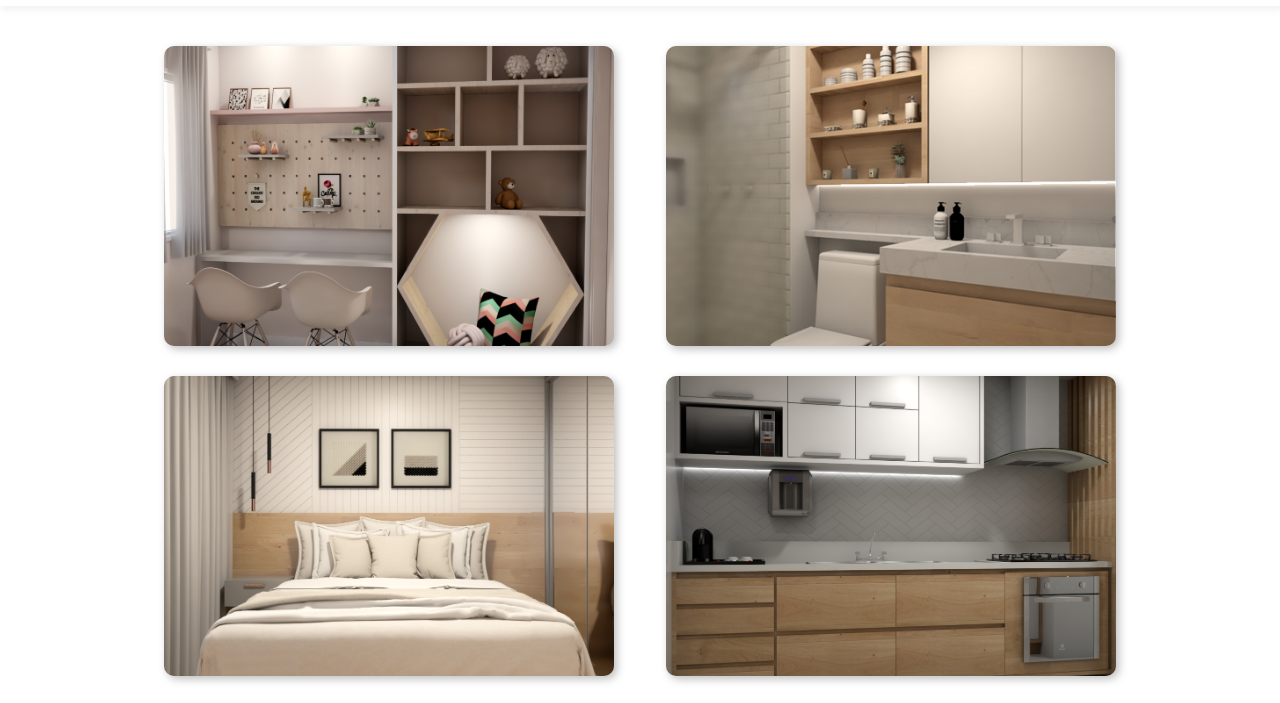
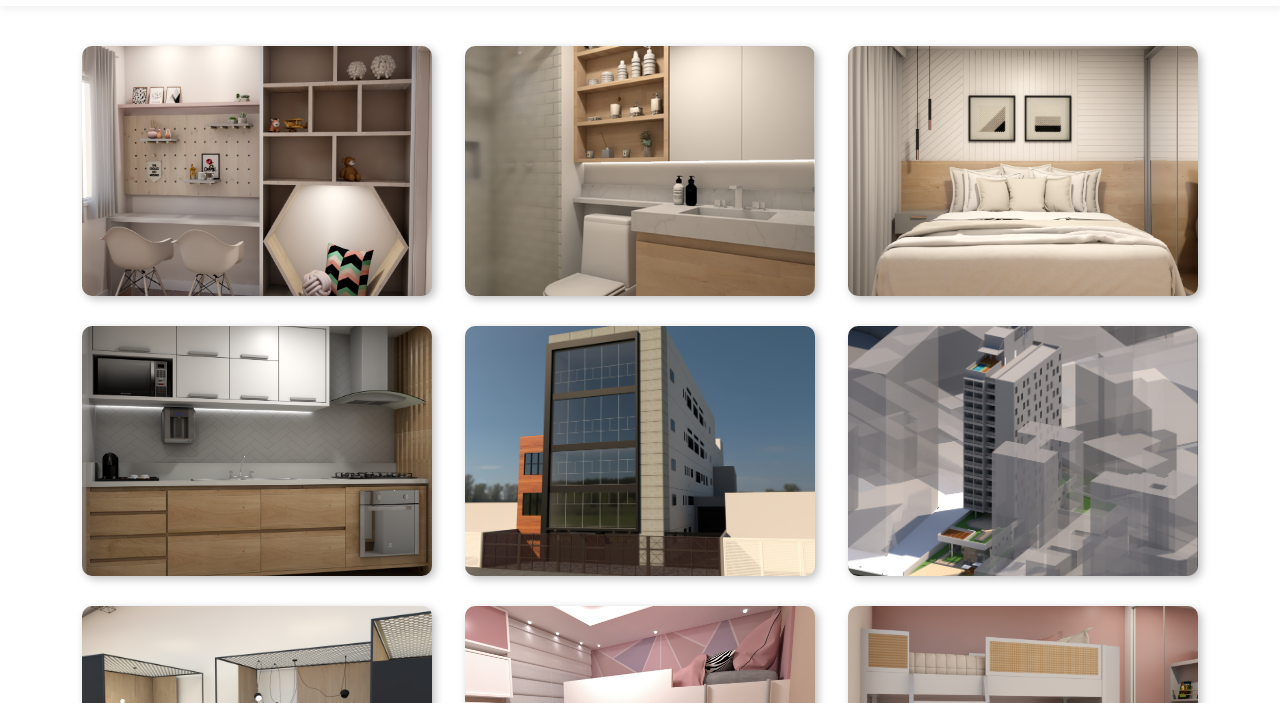
Before and after one commit to leticiaharumi/desafio-aula08-elasnatech2023, a plain HTML site: page index.html in a window 1280 px wide. Shown: the part 69-772 px from the top of the page. Drawn offline with nearby package versions, Linux system fonts and the light colour scheme.

Commit message:
Ajuste tamanho de imagens

```diff
--- a/estilo.css
+++ b/estilo.css
@@ -68,7 +68,7 @@ body{
 }
 
 main{
-    width: 80%;
+    width: 90%;
     margin: auto;
 }
 
@@ -89,9 +89,9 @@ main{
 .tamanho{
     display: block;
     max-width: 100%;
-    width: 450px;
+    width: 350px;
     max-height: 100%;
-    height: 300px;
+    height: 250px;
     object-fit: cover;
     margin: 15px;
     border-radius: 10px;
```
